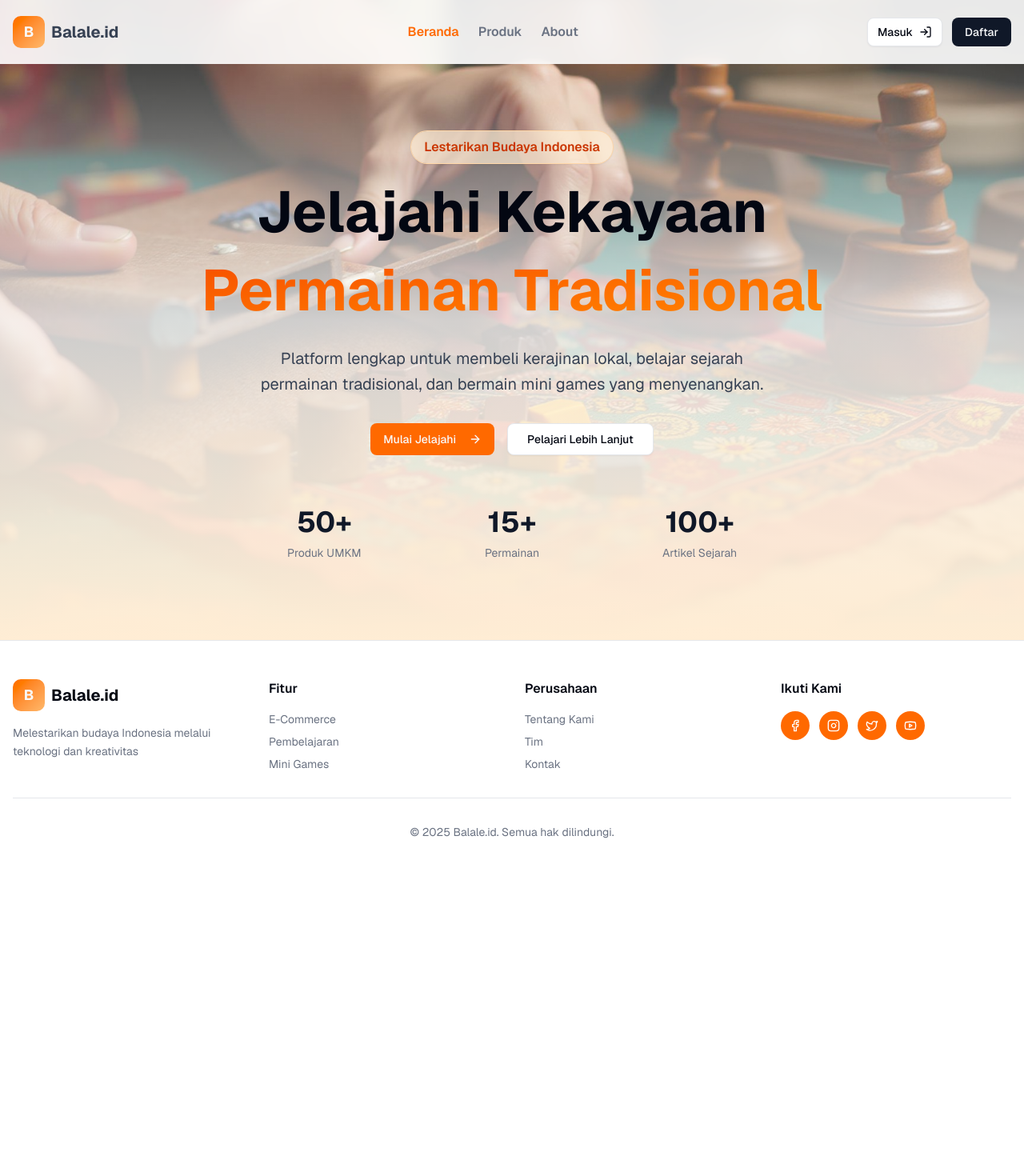
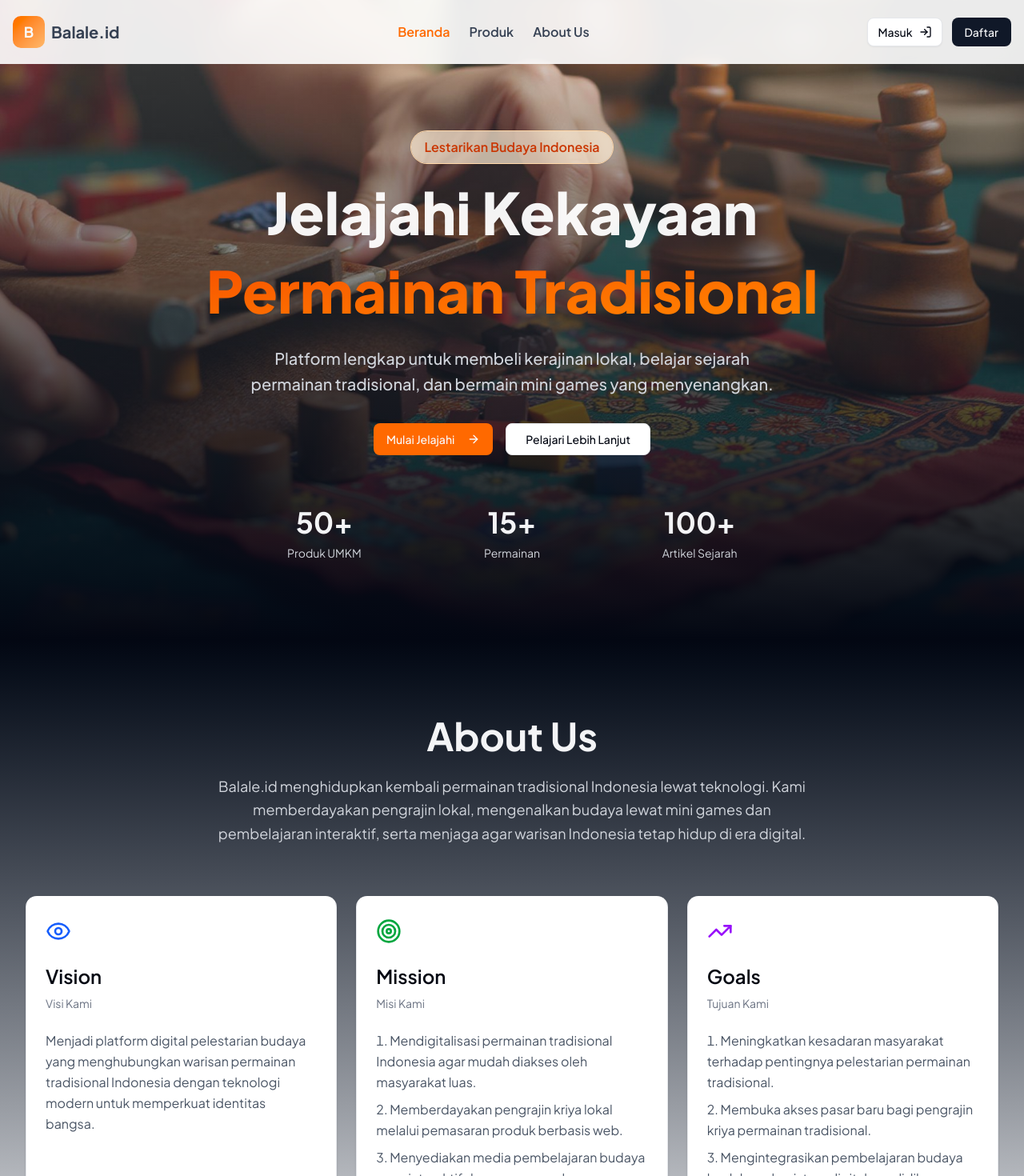
Before and after one commit to airlanggapradana/balale, a Next.js app in the folder client/: page / in a window 1280 px wide. Shown: the top 1470 px of the page at 80% size. Before the commit the page ends 1098 px from the top, so only its background shows below. Built offline with nearby package versions, Linux system fonts and the light colour scheme.

Commit message:
add About component, update Footer links, and modify layout font settings

```diff
--- a/client/src/app/layout.tsx
+++ b/client/src/app/layout.tsx
@@ -1,7 +1,7 @@
 import "@/styles/globals.css";
 
 import { type Metadata } from "next";
-import { Geist } from "next/font/google";
+import { Plus_Jakarta_Sans } from "next/font/google";
 import Header from "@/components/landing-page/Header";
 import { Footer } from "@/components/landing-page/Footer";
 
@@ -11,16 +11,17 @@ export const metadata: Metadata = {
   icons: [{ rel: "icon", url: "/favicon.ico" }],
 };
 
-const geist = Geist({
+const plusJakarta = Plus_Jakarta_Sans({
   subsets: ["latin"],
-  variable: "--font-geist-sans",
+  variable: "--font-plus-jakarta-sans",
+  weight: ["200", "300", "400", "500", "600", "700", "800"],
 });
 
 export default function RootLayout({
   children,
 }: Readonly<{ children: React.ReactNode }>) {
   return (
-    <html lang="en" className={`${geist.variable}`}>
+    <html lang="en" className={`${plusJakarta.variable}`}>
       <body>
         <div className="min-h-screen">
           <Header />
--- a/client/src/app/page.tsx
+++ b/client/src/app/page.tsx
@@ -1,9 +1,11 @@
 import { Hero } from "@/components/landing-page/Hero";
+import About from "@/components/landing-page/About";
 
 export default function HomePage() {
   return (
     <>
       <Hero />
+      <About />
     </>
   );
 }
--- /dev/null
+++ b/client/src/components/landing-page/About.tsx
@@ -0,0 +1,96 @@
+import React from "react";
+import { Eye, Target, TrendingUp } from "lucide-react";
+import {
+  Card,
+  CardContent,
+  CardDescription,
+  CardHeader,
+  CardTitle,
+} from "@/components/ui/card";
+
+const cards = [
+  {
+    icon: <Eye className="h-8 w-8 text-blue-600" />,
+    title: "Vision",
+    description: "Visi Kami",
+    content:
+      "Menjadi platform digital pelestarian budaya yang menghubungkan warisan permainan tradisional Indonesia dengan teknologi modern untuk memperkuat identitas bangsa.",
+  },
+  {
+    icon: <Target className="h-8 w-8 text-green-600" />,
+    title: "Mission",
+    description: "Misi Kami",
+    content: [
+      "Mendigitalisasi permainan tradisional Indonesia agar mudah diakses oleh masyarakat luas.",
+      "Memberdayakan pengrajin kriya lokal melalui pemasaran produk berbasis web.",
+      "Menyediakan media pembelajaran budaya yang interaktif dan menyenangkan.",
+      "Menumbuhkan kebanggaan generasi muda terhadap nilai-nilai budaya Indonesia.",
+    ],
+  },
+  {
+    icon: <TrendingUp className="h-8 w-8 text-purple-600" />,
+    title: "Goals",
+    description: "Tujuan Kami",
+    content: [
+      "Meningkatkan kesadaran masyarakat terhadap pentingnya pelestarian permainan tradisional.",
+      "Membuka akses pasar baru bagi pengrajin kriya permainan tradisional.",
+      "Mengintegrasikan pembelajaran budaya ke dalam ekosistem digital pendidikan.",
+      "Membangun komunitas budaya yang kolaboratif, kreatif, dan berkelanjutan.",
+    ],
+  },
+];
+
+const About = () => {
+  return (
+    <div
+      id={"about"}
+      className="min-h-screen bg-gradient-to-b from-gray-950 to-gray-100 px-4 py-24 sm:px-6 lg:px-8"
+    >
+      <div className="mx-auto max-w-7xl">
+        {/* About Section */}
+        <div className="mb-16 text-center">
+          <h1 className="mb-6 text-5xl font-bold text-gray-100">About Us</h1>
+          <p className="mx-auto max-w-3xl text-lg leading-relaxed text-gray-300">
+            Balale.id menghidupkan kembali permainan tradisional Indonesia lewat
+            teknologi. Kami memberdayakan pengrajin lokal, mengenalkan budaya
+            lewat mini games dan pembelajaran interaktif, serta menjaga agar
+            warisan Indonesia tetap hidup di era digital.
+          </p>
+        </div>
+
+        {/* Cards Section */}
+        <div className="grid grid-cols-1 gap-6 md:grid-cols-3">
+          {cards.map((card, index) => (
+            <Card
+              key={index}
+              className="border-t-4 border-t-transparent transition-shadow duration-300 hover:border-t-orange-500 hover:shadow-lg"
+            >
+              <CardHeader>
+                <div className="mb-4">{card.icon}</div>
+                <CardTitle className="text-2xl">{card.title}</CardTitle>
+                <CardDescription>{card.description}</CardDescription>
+              </CardHeader>
+              <CardContent>
+                {Array.isArray(card.content) ? (
+                  <ol className="list-inside list-decimal space-y-2">
+                    {card.content.map((item, i) => (
+                      <li key={i} className="leading-relaxed text-gray-600">
+                        {item}
+                      </li>
+                    ))}
+                  </ol>
+                ) : (
+                  <p className="leading-relaxed text-gray-600">
+                    {card.content}
+                  </p>
+                )}
+              </CardContent>
+            </Card>
+          ))}
+        </div>
+      </div>
+    </div>
+  );
+};
+
+export default About;
--- a/client/src/components/landing-page/Footer.tsx
+++ b/client/src/components/landing-page/Footer.tsx
@@ -1,4 +1,5 @@
 import { Facebook, Instagram, Twitter, Youtube } from "lucide-react";
+import Link from "next/link";
 
 export const Footer = () => {
   return (
@@ -25,28 +26,28 @@ export const Footer = () => {
             <h3 className="text-foreground mb-4 font-semibold">Fitur</h3>
             <ul className="space-y-2 text-sm">
               <li>
-                <a
-                  href="#e-commerce"
+                <Link
+                  href="/products"
                   className="text-muted-foreground hover:text-primary transition-colors"
                 >
                   E-Commerce
-                </a>
+                </Link>
               </li>
               <li>
-                <a
+                <Link
                   href="#pembelajaran"
                   className="text-muted-foreground hover:text-primary transition-colors"
                 >
                   Pembelajaran
-                </a>
+                </Link>
               </li>
               <li>
-                <a
+                <Link
                   href="#permainan"
                   className="text-muted-foreground hover:text-primary transition-colors"
                 >
                   Mini Games
-                </a>
+                </Link>
               </li>
             </ul>
           </div>
--- a/client/src/components/landing-page/Header.tsx
+++ b/client/src/components/landing-page/Header.tsx
@@ -25,21 +25,21 @@ const Header = () => {
         <nav className="hidden items-center gap-6 md:flex">
           <Link
             href={"/"}
-            className={`font-semibold transition-colors ${pathname === "/" ? "text-orange-500" : "text-gray-500"} hover:text-orange-500`}
+            className={`font-semibold transition-colors ${pathname === "/" ? "text-orange-500" : "text-gray-700"} hover:text-orange-500`}
           >
             Beranda
           </Link>
           <Link
             href={"/products"}
-            className={`font-semibold transition-colors ${pathname === "/products" ? "text-orange-500" : "text-gray-500"} hover:text-orange-500`}
+            className={`font-semibold transition-colors ${pathname === "/products" ? "text-orange-500" : "text-gray-700"} hover:text-orange-500`}
           >
             Produk
           </Link>
           <Link
-            href={"/about"}
-            className={`font-semibold transition-colors ${pathname === "/about" ? "text-orange-500" : "text-gray-500"} hover:text-orange-500`}
+            href={"#about"}
+            className={`font-semibold transition-colors ${pathname === "/about" ? "text-orange-500" : "text-gray-700"} hover:text-orange-500`}
           >
-            About
+            About Us
           </Link>
         </nav>
 
--- a/client/src/components/landing-page/Hero.tsx
+++ b/client/src/components/landing-page/Hero.tsx
@@ -19,7 +19,7 @@ export const Hero = () => {
           alt="Traditional Indonesian games"
           className="h-full w-full object-cover"
         />
-        <div className="from-background/10 via-background/80 absolute inset-0 bg-gradient-to-b to-orange-100" />
+        <div className="from-background/20 absolute inset-0 bg-gradient-to-b to-gray-950" />
       </div>
 
       {/* Content */}
@@ -31,14 +31,14 @@ export const Hero = () => {
             </span>
           </div>
 
-          <h1 className="text-foreground mb-6 text-5xl leading-tight font-bold md:text-7xl">
+          <h1 className="mb-6 text-5xl leading-tight font-black text-white/95 md:text-7xl">
             Jelajahi Kekayaan
             <span className="mt-2 block bg-gradient-to-br from-orange-600 to-orange-400 bg-clip-text text-transparent">
               Permainan Tradisional
             </span>
           </h1>
 
-          <p className="mx-auto mb-8 max-w-2xl text-lg leading-relaxed text-gray-700 md:text-xl">
+          <p className="mx-auto mb-8 max-w-2xl text-lg leading-relaxed font-medium text-gray-300 md:text-xl">
             Platform lengkap untuk membeli kerajinan lokal, belajar sejarah
             permainan tradisional, dan bermain mini games yang menyenangkan.
           </p>
@@ -68,30 +68,28 @@ export const Hero = () => {
           {/* Stats */}
           <div className="mx-auto mt-16 grid max-w-2xl grid-cols-3 gap-8">
             <div className="animate-slide-in">
-              <div className="text-primary mb-2 text-3xl font-bold md:text-4xl">
+              <div className="mb-2 text-3xl font-bold text-gray-100 md:text-4xl">
                 50+
               </div>
-              <div className="text-muted-foreground text-sm">Produk UMKM</div>
+              <div className="text-sm text-gray-300">Produk UMKM</div>
             </div>
             <div
               className="animate-slide-in"
               style={{ animationDelay: "0.1s" }}
             >
-              <div className="text-primary mb-2 text-3xl font-bold md:text-4xl">
+              <div className="mb-2 text-3xl font-bold text-gray-100 md:text-4xl">
                 15+
               </div>
-              <div className="text-muted-foreground text-sm">Permainan</div>
+              <div className="text-sm text-gray-300">Permainan</div>
             </div>
             <div
               className="animate-slide-in"
               style={{ animationDelay: "0.2s" }}
             >
-              <div className="text-primary mb-2 text-3xl font-bold md:text-4xl">
+              <div className="mb-2 text-3xl font-bold text-gray-100 md:text-4xl">
                 100+
               </div>
-              <div className="text-muted-foreground text-sm">
-                Artikel Sejarah
-              </div>
+              <div className="text-sm text-gray-300">Artikel Sejarah</div>
             </div>
           </div>
         </div>
--- a/client/src/styles/globals.css
+++ b/client/src/styles/globals.css
@@ -4,7 +4,7 @@
 @custom-variant dark (&:is(.dark *));
 
 @theme {
-    --font-sans: var(--font-geist-sans), ui-sans-serif, system-ui, sans-serif,
+    --font-sans: var(--font-plus-jakarta-sans), ui-sans-serif, system-ui, sans-serif,
     "Apple Color Emoji", "Segoe UI Emoji", "Segoe UI Symbol", "Noto Color Emoji";
 }
 
```
